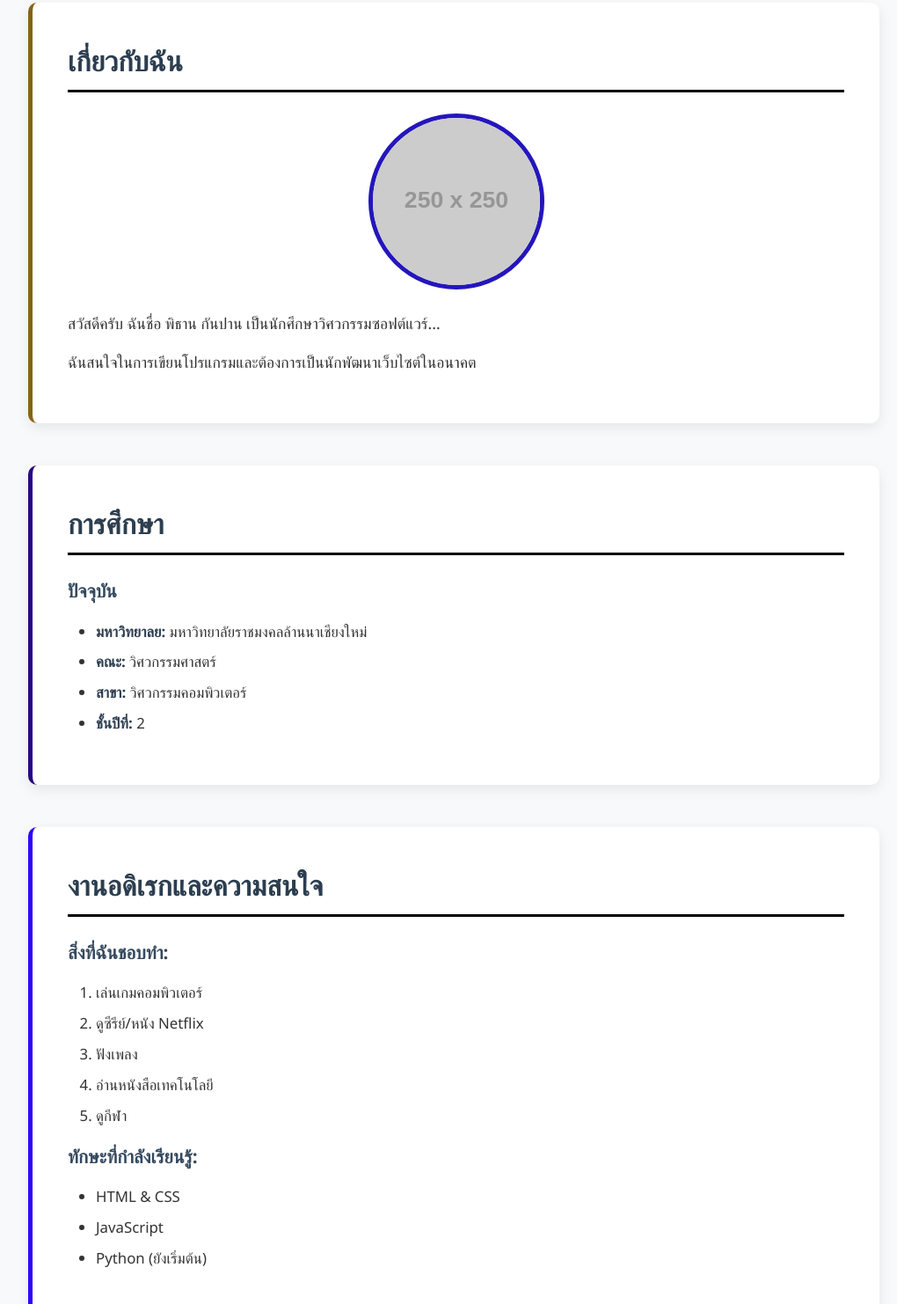
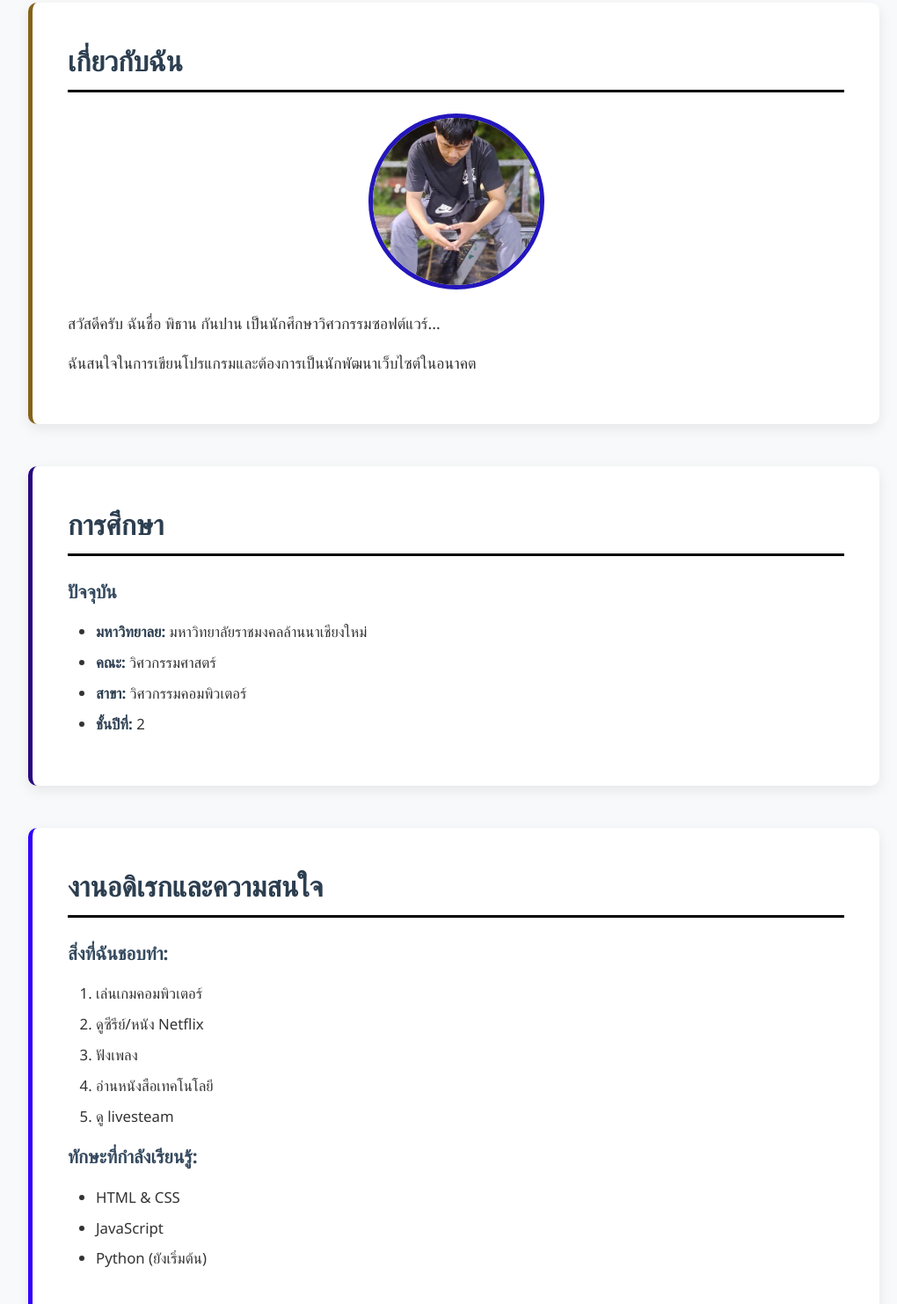
Before and after one commit to Phitan27/ENGCE301, a plain HTML site: page week4/Web-Portfolio/index.html in a window 1280 px wide. Shown: the part 291-1773 px from the top of the page at 88% size, without its empty margins (124-1144 px from the left). Drawn offline with Linux system fonts and the light colour scheme; placeholder pictures from the web are drawn by us.

Commit message:
up index

```diff
--- a/week4/Web-Portfolio/index.html
+++ b/week4/Web-Portfolio/index.html
@@ -20,7 +20,7 @@
     <main>
         <section id="about">
             <h2>เกี่ยวกับฉัน</h2>
-            <img src="https://placehold.co/250x250" alt="รูปโปรไฟล์ของฉัน" width="200">
+            <img src="https://github.com/Phitan27/ENGCE301/blob/main/week4/Web-Portfolio/images/Phitan.jpg" alt="รูปโปรไฟล์ของฉัน" width="200">
             <p>สวัสดีครับ ฉันชื่อ พิธาน กันปาน เป็นนักศึกษาวิศวกรรมซอฟต์แวร์...</p>
             <p>ฉันสนใจในการเขียนโปรแกรมและต้องการเป็นนักพัฒนาเว็บไซต์ในอนาคต</p>
         </section>
@@ -44,7 +44,7 @@
                 <li>ดูซีรีย์/หนัง Netflix</li>
                 <li>ฟังเพลง</li>
                 <li>อ่านหนังสือเทคโนโลยี</li>
-                <li>ดูกีฬา</li>
+                <li>ดู livesteam</li>
             </ol>
 
             <h3>ทักษะที่กำลังเรียนรู้:</h3>
```
